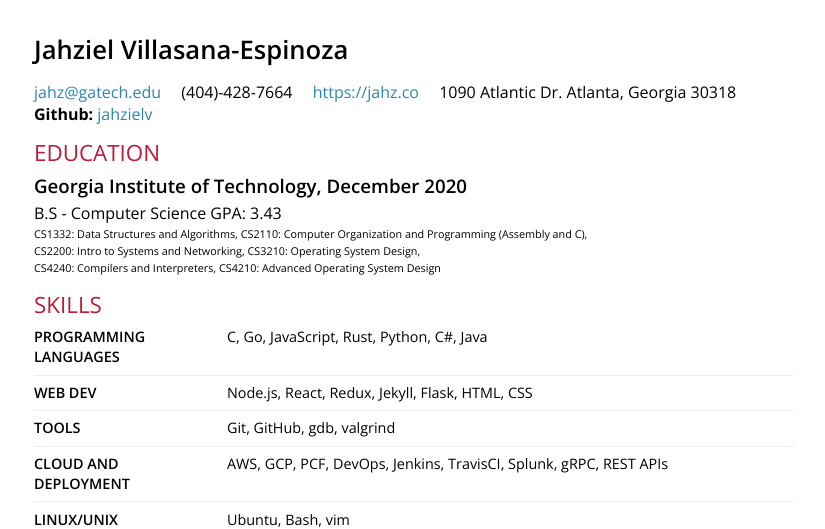
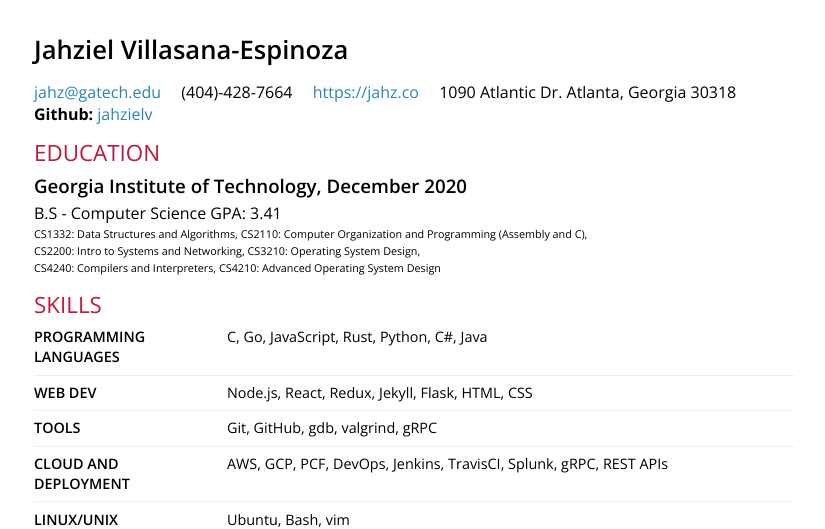
Before and after one commit to jahzielv/jahzielv.github.io, a Jekyll site: the page resume.html, which Jekyll copies as it is, in a window 1280 px wide. Shown: the top 529 px of the page, without its empty margins (6-831 px from the left). Built offline with Jekyll 4.4.1, drawn with Linux system fonts in a browser that asks for light colours.

Commit message:
resume update

```diff
--- a/resume.html
+++ b/resume.html
@@ -204,7 +204,7 @@
 					- Computer Science
 				</span>
 	<span class="gpa">
-					GPA: 3.43
+					GPA: 3.41
 				</span>
 
                     </div>
@@ -230,7 +230,7 @@
                 </div>
                 <div class="item">
                     <div class="name">Tools</div>
-                    <div class="keywords">Git, GitHub, gdb, valgrind</div>
+                    <div class="keywords">Git, GitHub, gdb, valgrind, gRPC</div>
                 </div>
                 <div class="item">
                     <div class="name">Cloud and Deployment</div>
```
